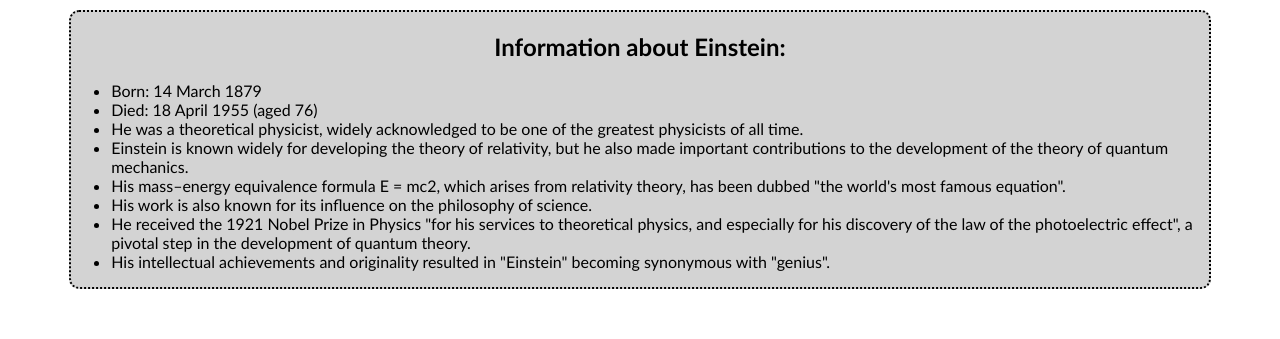
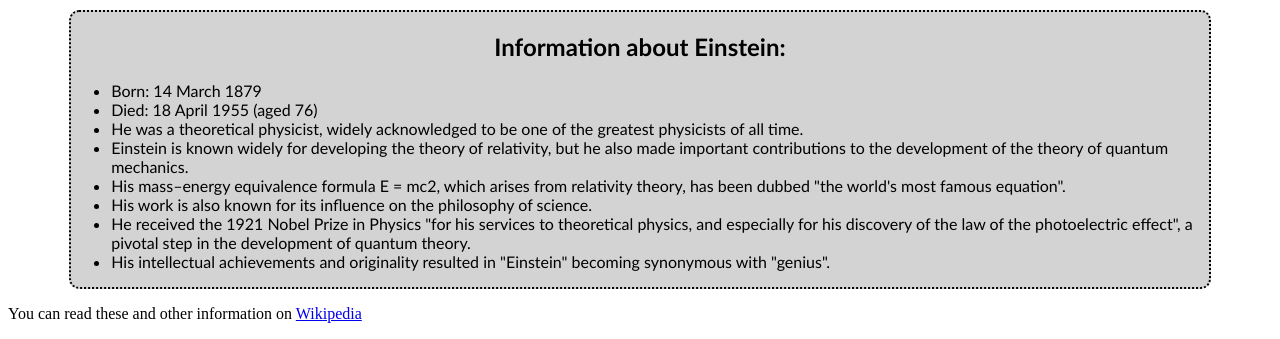
Before and after one commit to JakubPyt/Tribute-Page, a plain HTML site: page index.html in a window 1280 px wide. Shown: the part 906-1245 px from the top of the page. Before the commit the page ends 1203 px from the top, so only its background shows below. Drawn offline with Linux system fonts and the light colour scheme.

Commit message:
footer/link_to_wikipedia

```diff
--- a/index.html
+++ b/index.html
@@ -72,6 +72,9 @@
           </ul>
         </div>
       </section>
+      <footer>
+        <p>You can read these and other information on <a id="tribute-link" target="_blank" href="https://en.wikipedia.org/wiki/Albert_Einstein">Wikipedia</a></p>
+      </footer>
     </div>
   </body>
 </html>
```
